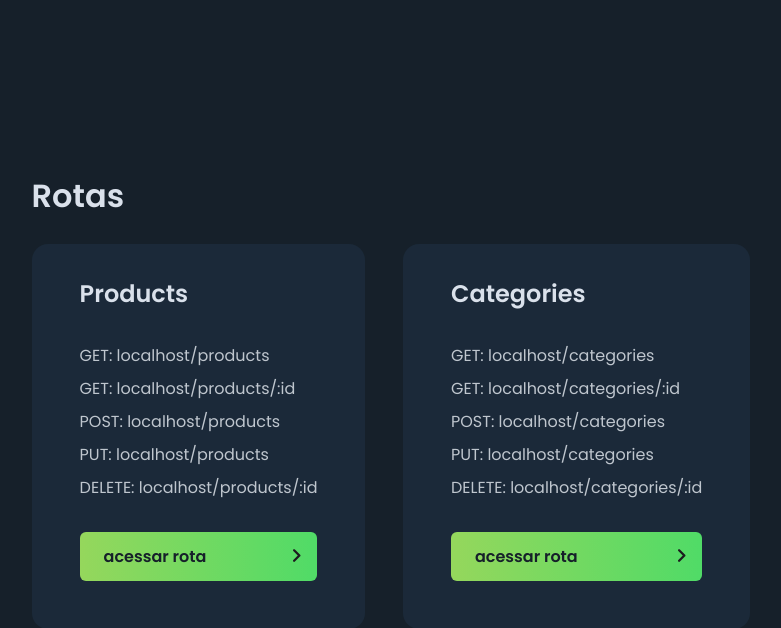
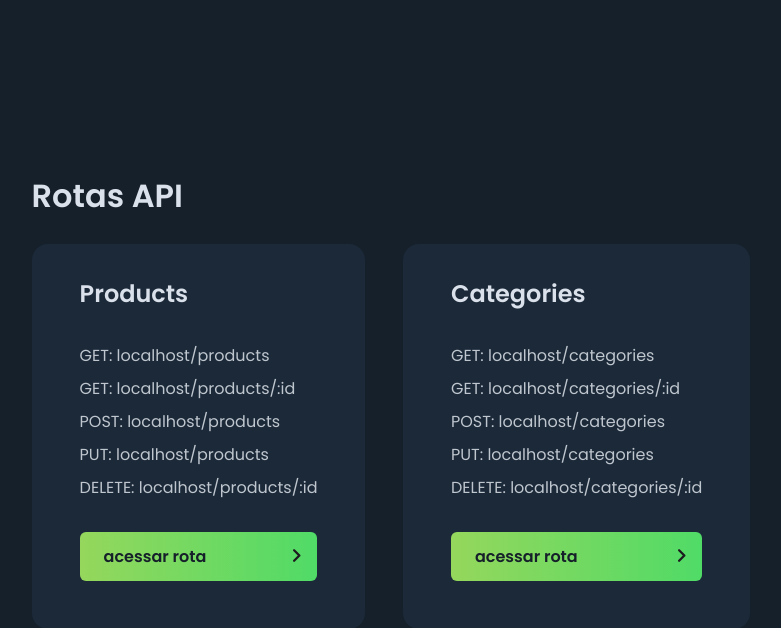
Before and after one commit to marcelo-souto/backend-nodejs, a Node server app: page / in a window 1280 px wide. Shown: the top 628 px of the page, without its empty margins (249-1030 px from the left). Run offline with Node 20, Linux system fonts and the light colour scheme; some libraries are stand-ins or nearby versions.

Commit message:
adding title to html page

```diff
--- a/src/views/home.mustache
+++ b/src/views/home.mustache
@@ -14,11 +14,11 @@
       rel="stylesheet"
       href="./css/style.css"
     />
-    <title>Document</title>
+    <title>Rotas API</title>
   </head>
   <body>
     <main class="content">
-      <h1 class="title">Rotas</h1>
+      <h1 class="title">Rotas API</h1>
     </main>
   </body>
   <script src="./js/index.js"></script>
```
